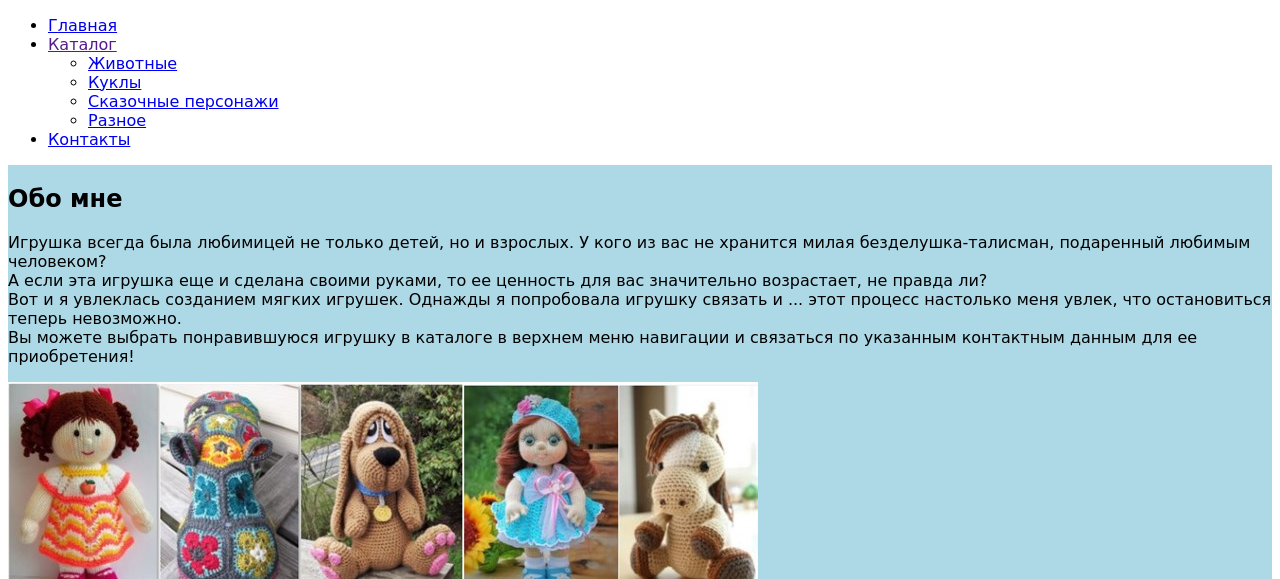
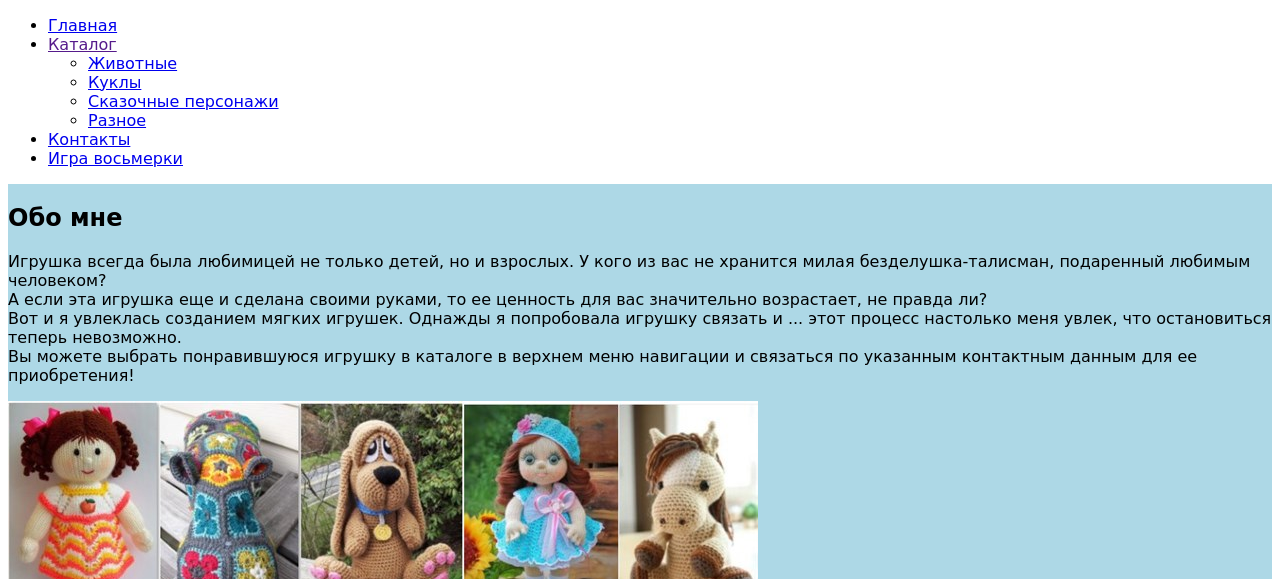
Before and after one commit to ekaterinachip/ekaterinachip.github.io, a plain HTML site: page index.html in a window 1280 px wide. Shown: the part 221-800 px from the top of the page. Drawn offline with Linux system fonts and the light colour scheme.

Commit message:
Update index.html

```diff
--- a/index.html
+++ b/index.html
@@ -22,6 +22,7 @@
                             <li><a href="raznoe.html">Разное</a></li>
                         </ul>
                     <li><a href="contact.html">Контакты</a></li>
+                    <li><a href="eight.html">Игра восьмерки</a></li>
                 </ul>
             </nav>
             <main>
```
